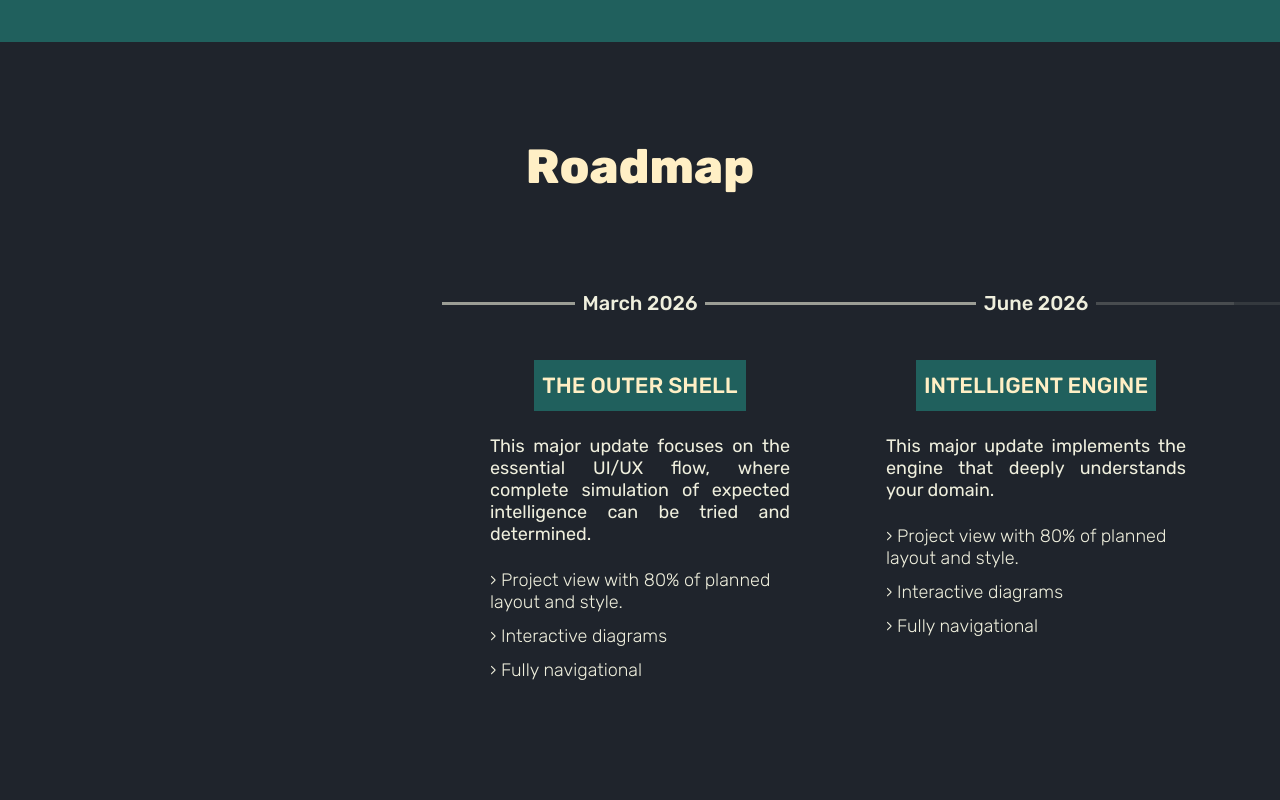
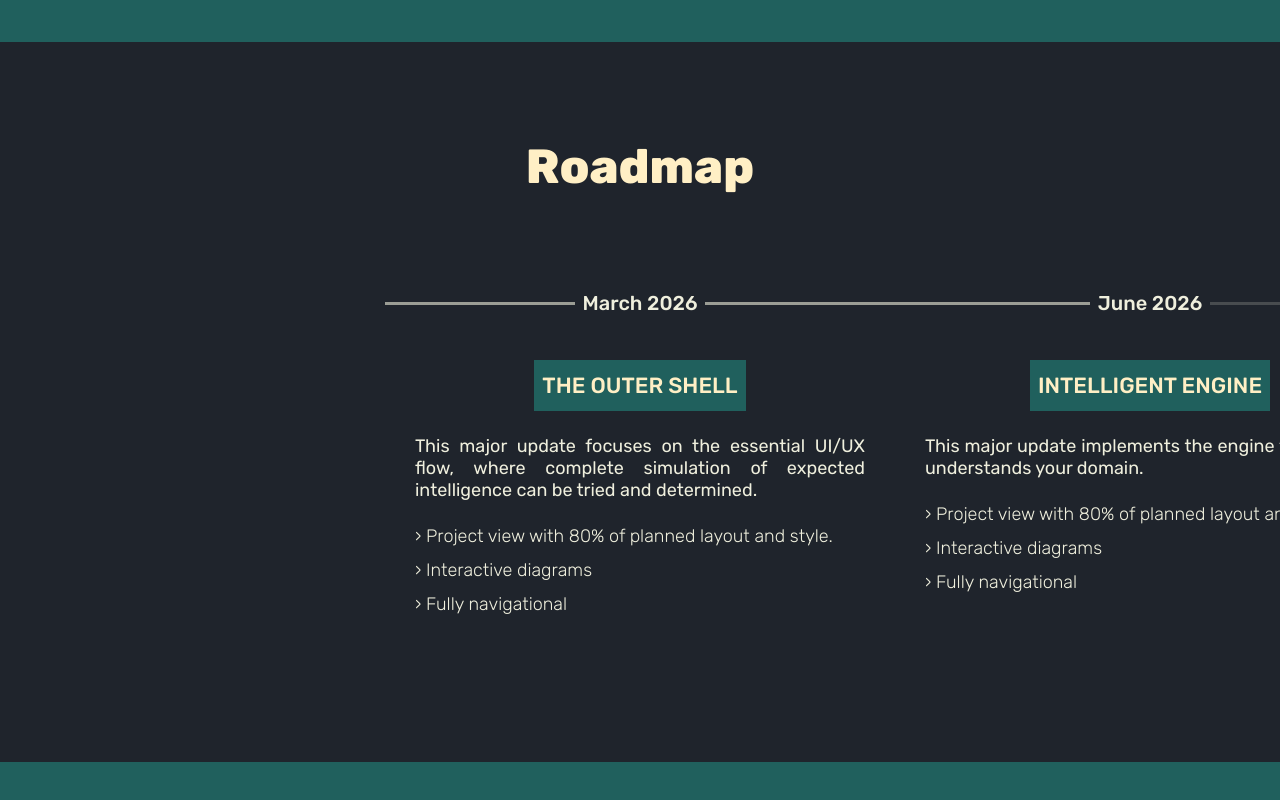
Before and after one commit to pieter-groenendijk/sifaka-dev-landingsite, a Svelte app in the folder app/: page / in a window 1280 px wide. Shown: the part 1450-2250 px from the top of the page. After the commit the page ends 2212 px from the top, so only its background shows below. Built offline with nearby package versions, Linux system fonts and the light colour scheme.

Commit message:
Did a lot, got nothing really done

```diff
--- a/app/src/presentation/App.svelte
+++ b/app/src/presentation/App.svelte
@@ -33,7 +33,6 @@
         width: 100%;
         height: 100%;
         opacity: 0.075;
-        z-index: 1;
         pointer-events: none;
     }
 
--- a/app/src/presentation/roadmap/RoadmapSection.svelte
+++ b/app/src/presentation/roadmap/RoadmapSection.svelte
@@ -122,7 +122,7 @@
 
     .milestones {
         --gap: 96px;
-        --item-width: clamp(300px, calc(30% - var(--gap)), 450px);
+        --item-width: 320px;
         display: grid;
         grid-auto-flow: column;
         grid-auto-columns: var(--item-width);
@@ -130,6 +130,20 @@
         overflow: scroll;
         scroll-snap-type: x mandatory;
         scrollbar-width: none;
+    }
+
+    @media (max-width: 1500px) {
+        .milestones {
+            --item-width: 450px;
+            --gap: 60px;
+        }
+    }
+
+    @media (max-width: 800px) {
+        .milestones {
+            --item-width: 300px;
+            --gap: 96px;
+        }
     }
 
     .milestones::before,
@@ -172,22 +186,22 @@
     }
 
     .milestone--current :is(.milestone__time, .milestone__content), /* current */
-    .milestone--current + .milestone :is(.milestone__time, .milestone__content), /* after current */
-    .milestone:has(+ .milestone--current) :is(.milestone__time, .milestone__content) /* before current */
+    .milestone--after :is(.milestone__time, .milestone__content), /* after current */
+    .milestone--before :is(.milestone__time, .milestone__content) /* before current */
     {
         opacity: 1;
     }
 
     .milestone--current .milestone__time-container::before, /* current ::before */
     .milestone--current .milestone__time-container::after, /* current ::after */
-    .milestone--current + .milestone .milestone__time-container::before, /* after current ::before */
-    .milestone:has(+ .milestone--current) .milestone__time-container::after /* before current ::after */
+    .milestone--after .milestone__time-container::before, /* after current ::before */
+    .milestone--before .milestone__time-container::after /* before current ::after */
     {
         opacity: 0.6;
     }
 
-    .milestone--current + .milestone .milestone__time-container::after,
-    .milestone:has(+ .milestone--current) .milestone__time-container::before {
+    .milestone--after .milestone__time-container::after,
+    .milestone--before .milestone__time-container::before {
         opacity: 0.2;
     }
 
```
Also changed, not shown: app/src/presentation/roadmap/scratchbook.md (added, +18 -0 lines).
